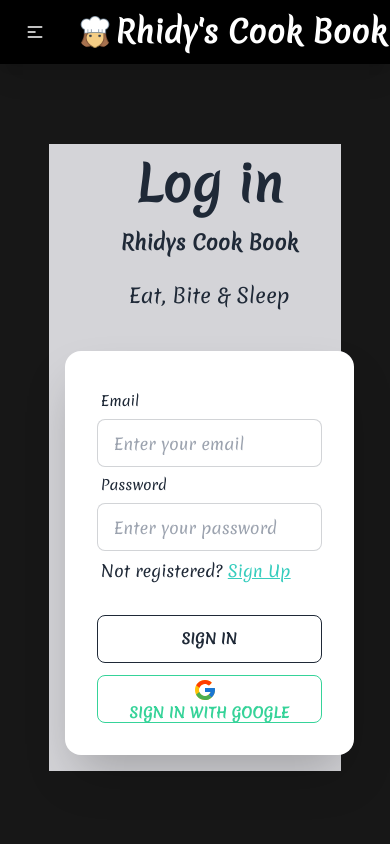
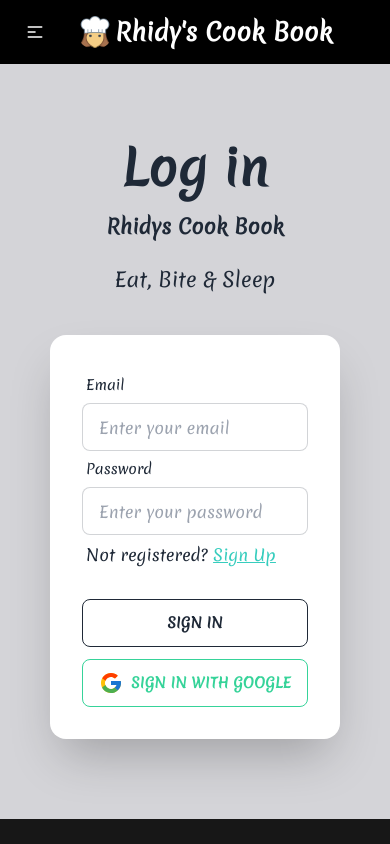
Before and after one commit to mdiibrahim/Rhidys-Cook-Book, a React (Create React App) app: page /login in a window 390 px wide. Shown: the top 844 px of the page. Built offline with nearby package versions, Linux system fonts and the light colour scheme; no server answers.

Commit message:
header login and sign up pages are responsiveness done

```diff
--- a/src/Pages/Login/Login.js
+++ b/src/Pages/Login/Login.js
@@ -61,7 +61,7 @@
 
     return (
         <div>
-            <div className="hero mx-auto my-20 w-9/12 bg-zinc-300">
+            <div className="hero mx-auto py-16 md:w-9/12 bg-zinc-300">
                 <div className="hero-content flex-col-reverse   lg:justify-between">
                     <div className="card flex-shrink-0 w-full max-w-sm shadow-2xl bg-base-100">
 
--- a/src/Pages/Shared/Header/Header.js
+++ b/src/Pages/Shared/Header/Header.js
@@ -63,7 +63,7 @@
                             </nav>
                         </ul>
                     </nav>
-                    <Link to='/' className="btn btn-ghost normal-case text-3xl"><img src="logo.png" className='w-8 mr-1 rounded-xl' alt="" />Rhidy's Cook Book</Link>
+                    <Link to='/' className="btn btn-ghost normal-case sm:text-3xl text-2xl"><img src="logo.png" className='w-8 mr-1 rounded-xl' alt="" />Rhidy's Cook Book</Link>
                 </nav>
                 <nav className="navbar-center hidden xl:grid grid-cols-1 ">
                     <>
--- a/src/Pages/SignUp/SignUp.js
+++ b/src/Pages/SignUp/SignUp.js
@@ -69,7 +69,7 @@
 
     return (
         <div>
-            <div className="hero mx-auto my-20 w-9/12 bg-zinc-300">
+            <div className="hero mx-auto py-16 md:w-9/12 bg-zinc-300">
                 <div className="hero-content flex-col-reverse  lg:justify-between">
 
                     <div className="card flex-shrink-0 w-full max-w-sm shadow-2xl bg-base-100">
```
